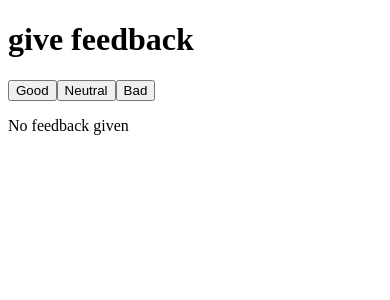
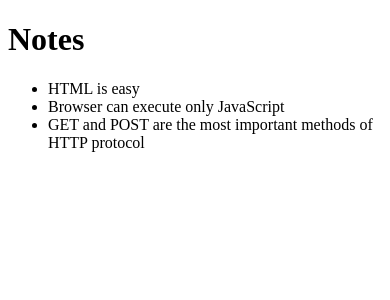
Before and after one commit to anbe6083/Full-Stack-Open, a React (Vite) app in the folder part-1/: page / in a window 390 px wide. Shown: the top 300 px of the page. Built offline with nearby package versions, Linux system fonts and the light colour scheme.

Commit message:
Copy directory for working phonebook app and separate course app

```diff
--- a/part-1/src/App.jsx
+++ b/part-1/src/App.jsx
@@ -1,80 +1,11 @@
-import { useState } from "react";
-
-const Button = ({ handleClick, text }) => {
-  return <button onClick={handleClick}>{text}</button>;
-};
-
-const StatisticsLine = (props) => {
-  return (
-    <tbody>
-      <tr>
-        <td>{props.text}</td>
-        <td>{props.value}</td>
-      </tr>
-    </tbody>
-  );
-};
-const Statistics = ({ good, neutral, bad, total }) => {
-  if (total === 0) {
-    return <p>No feedback given</p>;
-  } else {
-    return (
-      <>
-        <h1>statistics</h1>
-        <table>
-          <StatisticsLine value={good} text={"Good"} />
-          <StatisticsLine value={neutral} text={"neutral"} />
-          <StatisticsLine value={bad} text={"bad"} />
-          <StatisticsLine value={total} text={"all"} />
-          <StatisticsLine
-            value={total === 0 ? 0 : (good / total) * 100 + "%"}
-            text={"Positive"}
-          />
-          <StatisticsLine
-            value={total === 0 ? 0 : (good - bad) / total}
-            text={"average"}
-          />
-        </table>
-      </>
-    );
-  }
-};
-const App = () => {
-  // save clicks of each button to its own state
-  const [good, setGood] = useState(0);
-  const [total, setTotal] = useState(0);
-  const [neutral, setNeutral] = useState(0);
-  const [bad, setBad] = useState(0);
-  console.log("Good on render is: ", good);
-  console.log("neutral on render is: ", neutral);
-  console.log("bad on render is: ", bad);
-
-  const handleClickGood = () => {
-    console.log("Good before update is: ", good);
-    setGood(good + 1);
-    const updatedTotal = total + 1;
-    setTotal(updatedTotal);
-  };
-  const handleClickNeutral = () => {
-    console.log("Neutral before update is: ", neutral);
-    setNeutral(neutral + 1);
-    const updatedTotal = total + 1;
-    setTotal(updatedTotal);
-  };
-  const handleClickBad = () => {
-    console.log("Bad before update is: ", bad);
-    setBad(bad + 1);
-    const updatedTotal = total + 1;
-    setTotal(updatedTotal);
-  };
-
+import Note from './components/Note';
+const App = ({notes}) => {
   return (
     <div>
-      <h1>give feedback</h1>
-      <Button handleClick={handleClickGood} text={"Good"} />
-      <Button handleClick={handleClickNeutral} text={"Neutral"} />
-      <Button handleClick={handleClickBad} text={"Bad"} />
-      <Statistics good={good} neutral={neutral} bad={bad} total={total} />
+      <h1>Notes</h1>
+      <ul>
+        {notes.map (note => <Note key={note.id} note={note} />)}
+      </ul>
     </div>
   );
 };
--- /dev/null
+++ b/part-1/src/components/Note.jsx
@@ -0,0 +1,5 @@
+const Note = ({note}) => {
+  return <li>{note.content}</li>;
+};
+
+export default Note;
--- a/part-1/src/main.jsx
+++ b/part-1/src/main.jsx
@@ -1,5 +1,24 @@
 import ReactDOM from 'react-dom/client';
-
 import App from './App';
 
-ReactDOM.createRoot (document.getElementById ('root')).render (<App />);
+const notes = [
+  {
+    id: 1,
+    content: 'HTML is easy',
+    important: true,
+  },
+  {
+    id: 2,
+    content: 'Browser can execute only JavaScript',
+    important: false,
+  },
+  {
+    id: 3,
+    content: 'GET and POST are the most important methods of HTTP protocol',
+    important: true,
+  },
+];
+
+ReactDOM.createRoot (document.getElementById ('root')).render (
+  <App notes={notes} />
+);
```
Also changed, not shown: 1 other file (tests, documents, lock files or other folders).
